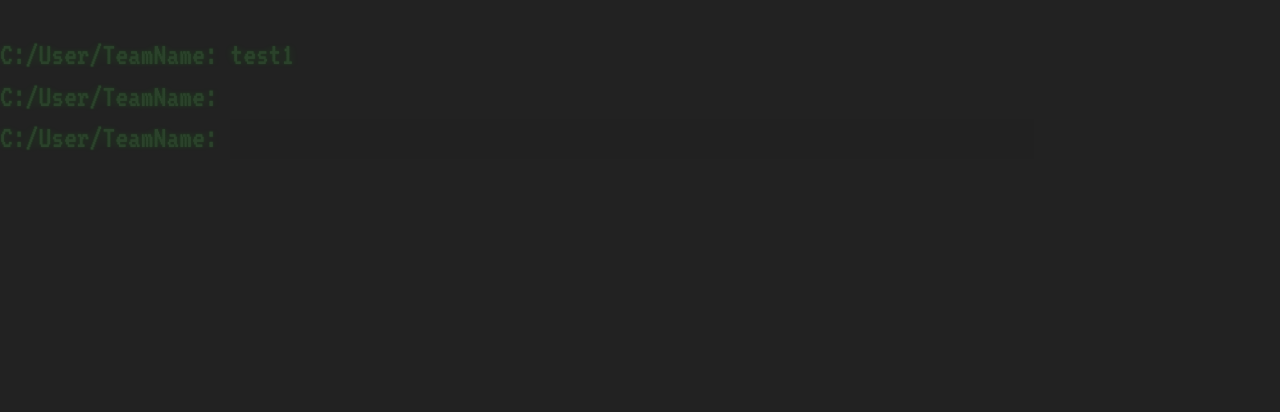
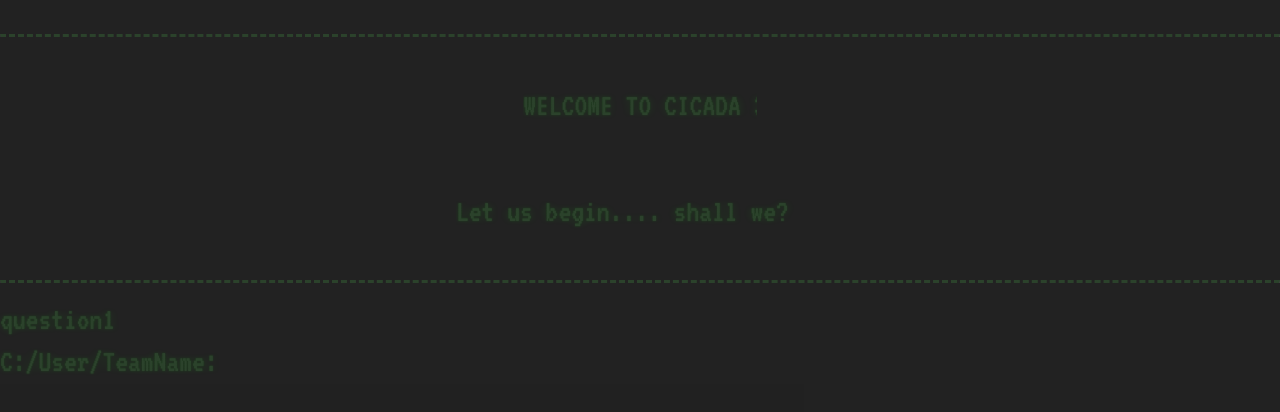
Before and after one commit to ayaazuddin/Cicada_frontend, a React (Create React App) app: page / in a window 1280 px wide. Shown: the top 412 px of the page. Built offline with nearby package versions, Linux system fonts and the light colour scheme.

Commit message:
Added animations

```diff
--- a/src/App.css
+++ b/src/App.css
@@ -5,10 +5,10 @@ body {
     animation: flicker 0.15s infinite;
     background: linear-gradient(transparentize(#121010,1) 50%, transparentize(darken(#121010,10),0.75) 50%), linear-gradient(90deg,transparentize(#ff0000,0.94),transparentize(#00ff00,0.98),transparentize(#0000ff,0.94));
     z-index: 2;
-    background: #222;
+    background: rgb(34, 34, 34);
     font-family: 'VT323', monospace;
 
-
+    margin: 100px;
     color: transparent;
     margin:0;
     font-size: 200%;
@@ -31,6 +31,7 @@ body {
     animation-duration: .066s;
     animation-name: crt;
     animation-timing-function:linear;
+    opacity: 0.5;
   }
 
 @keyframes crt{
--- a/src/components/Terminal.js
+++ b/src/components/Terminal.js
@@ -6,17 +6,17 @@ function Terminal() {
 
     const questions = [
         {
-            question: "test1",
+            question: "question1",
             answer: "a",
             id: 0
         },
         {
-            question: "test2",
+            question: "question2",
             answer: "b",
             id: 1
         },
         {
-            question: "test3",
+            question: "question3",
             answer: "c",
             id: 2
         }
@@ -29,13 +29,14 @@ function Terminal() {
     const [Qid,setQid] = useState(questions[0]['id'])
     const [count,setCount] = useState(1)
     const [userInput,setUserInput] = useState([])
+    var test = "C:/User/TeamName: "
 
     const handleSubmit = e => {
     if (ans === questions[Qid]['answer'])
     {
         alert("right Answer")
-        userInput.push(ans)
-        console.log(userInput)
+        test = test.concat(String(ans))
+        userInput.push(test)
         setQid((Qid) => Qid + 1)
         setCount((count) => count + 1)
     }
@@ -68,7 +69,17 @@ function Terminal() {
 
             return (
                 <div className="Content">
+                    <hr class="dashed"></hr>
+                    <div className="header">
+
+                        <p>WELCOME TO CICADA 3301</p>
+                        <p>Let us begin.... shall we?</p>
+
+                    </div>
+                    <hr class="dashed"></hr>
+
                 {/* <div id="ascii">
+
 
 
          ++01100101 01110101++            =ඏ=             ++10101110 10100110++
@@ -93,20 +104,21 @@ function Terminal() {
 
                 {ques.slice(0,count).map((q)=>
                     <div key={`que-${q.id}`} className="Question">
-                        C:/User/TeamName: {q.question}
+                        {q.question}
                         <br></br>
 
-                        C:/User/TeamName: {userInput[q.id]}
+                        {userInput[q.id]}
 
 
                     </div>
                 )}
-
+                <div className="Answer">
                   C:/User/TeamName: <input
                         onChange={handleChange}
                         onKeyPress={handleKeypress}
-                        autofocus
+                        autoFocus
                         />
+                    </div>
                 </div>
             )
 }
--- a/src/styles/Terminal.css
+++ b/src/styles/Terminal.css
@@ -52,6 +52,115 @@
     white-space: pre;
 }
 
+.header{
+  display: flex;
+  align-items: center;
+  flex-direction: column;
+}
+
+.Question{
+  opacity: 0;
+  -webkit-animation: type2 5s steps(40, end);
+  animation: type2 5s steps(40, end);
+  -webkit-animation-delay: 5s;
+  animation-delay: 5s;
+  -webkit-animation-fill-mode: forwards;
+  animation-fill-mode: forwards;
+}
+
+.Answer{
+    opacity: 0;
+    -webkit-animation: type2 5s steps(40, end);
+    animation: type2 5s steps(40, end);
+    -webkit-animation-delay: 5s;
+    animation-delay: 5s;
+    -webkit-animation-fill-mode: forwards;
+    animation-fill-mode: forwards;
+}
+
+.header p{
+  white-space: nowrap;
+  overflow: hidden;
+  border-right: .15em solid rgb(103,252,103);
+}
+
+.header p:nth-child(1) {
+  width: 7.3em;
+  -webkit-animation: type 2s steps(40, end);
+  animation: type 2s steps(40, end);
+  -webkit-animation-fill-mode: forwards;
+  animation-fill-mode: forwards;
+}
+
+.header p:nth-child(2) {
+  width: 11.5em;
+  opacity: 0;
+  -webkit-animation: type2 2s steps(40, end);
+  animation: type2 2s steps(40, end);
+  -webkit-animation-delay: 2s;
+  animation-delay: 2s;
+  -webkit-animation-fill-mode: forwards;
+  animation-fill-mode: forwards;
+}
+
+
+@keyframes glitch1 {
+  0% {
+    transform: none;
+    opacity: 1;
+  }
+  7% {
+    transform: skew(-0.5deg, -0.9deg);
+    opacity: 0.75;
+  }
+  10% {
+    transform: none;
+    opacity: 1;
+  }
+  27% {
+    transform: none;
+    opacity: 1;
+  }
+  30% {
+    transform: skew(0.8deg, -0.1deg);
+    opacity: 0.75;
+  }
+  35% {
+    transform: none;
+    opacity: 1;
+  }
+  52% {
+    transform: none;
+    opacity: 1;
+  }
+  55% {
+    transform: skew(-1deg, 0.2deg);
+    opacity: 0.75;
+  }
+  50% {
+    transform: none;
+    opacity: 1;
+  }
+  72% {
+    transform: none;
+    opacity: 1;
+  }
+  75% {
+    transform: skew(0.4deg, 1deg);
+    opacity: 0.75;
+  }
+  80% {
+    transform: none;
+    opacity: 1;
+  }
+  100% {
+    transform: none;
+    opacity: 1;
+  }
+}
+
+
+
 input{
     width:800px;
     font-family: 'VT323', monospace;
@@ -71,3 +180,76 @@ input{
           -5px 0 8px rgba(0,255,0,0.1);
       background-color: #222;
   }
+
+  @keyframes type {
+    0% {
+      width: 0;
+    }
+    99.9% {
+      border-right: .15em solid rgb(103,252,103);
+    }
+    100% {
+      border: none;
+    }
+  }
+
+  @-webkit-keyframes type {
+    0% {
+      width: 0;
+    }
+    99.9% {
+      border-right: .15em solid rgb(103,252,103);
+    }
+    100% {
+      border: none;
+    }
+  }
+
+  @keyframes type2 {
+    0% {
+      width: 0;
+    }
+    1% {
+      opacity: 1;
+    }
+    99.9% {
+      border-right: .15em solid rgb(103,252,103);
+    }
+    100% {
+      opacity: 1;
+      border: none;
+    }
+  }
+
+  hr.dashed {
+    border-top: 3px dashed rgb(103,252,103);
+    border-bottom: none;
+  }
+
+
+  @-webkit-keyframes type2 {
+    0% {
+      width: 0;
+    }
+    1% {
+      opacity: 1;
+    }
+    99.9% {
+      border-right: .15em solid rgb(103,252,103);
+    }
+    100% {
+      opacity: 1;
+      border: none;
+    }
+  }
+
+  @keyframes blink {
+    50% {
+      border-color: transparent;
+    }
+  }
+  @-webkit-keyframes blink {
+    50% {
+      border-color: tranparent;
+    }
+  }
```
